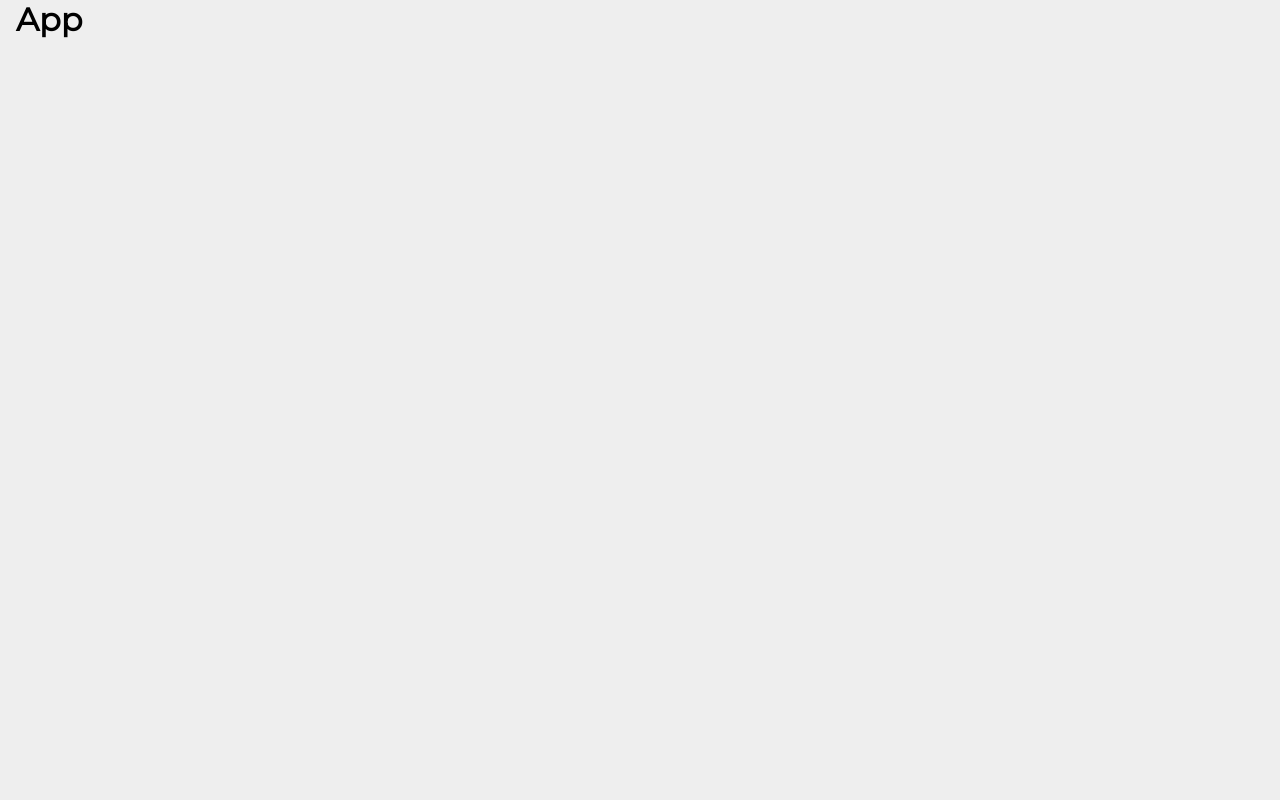
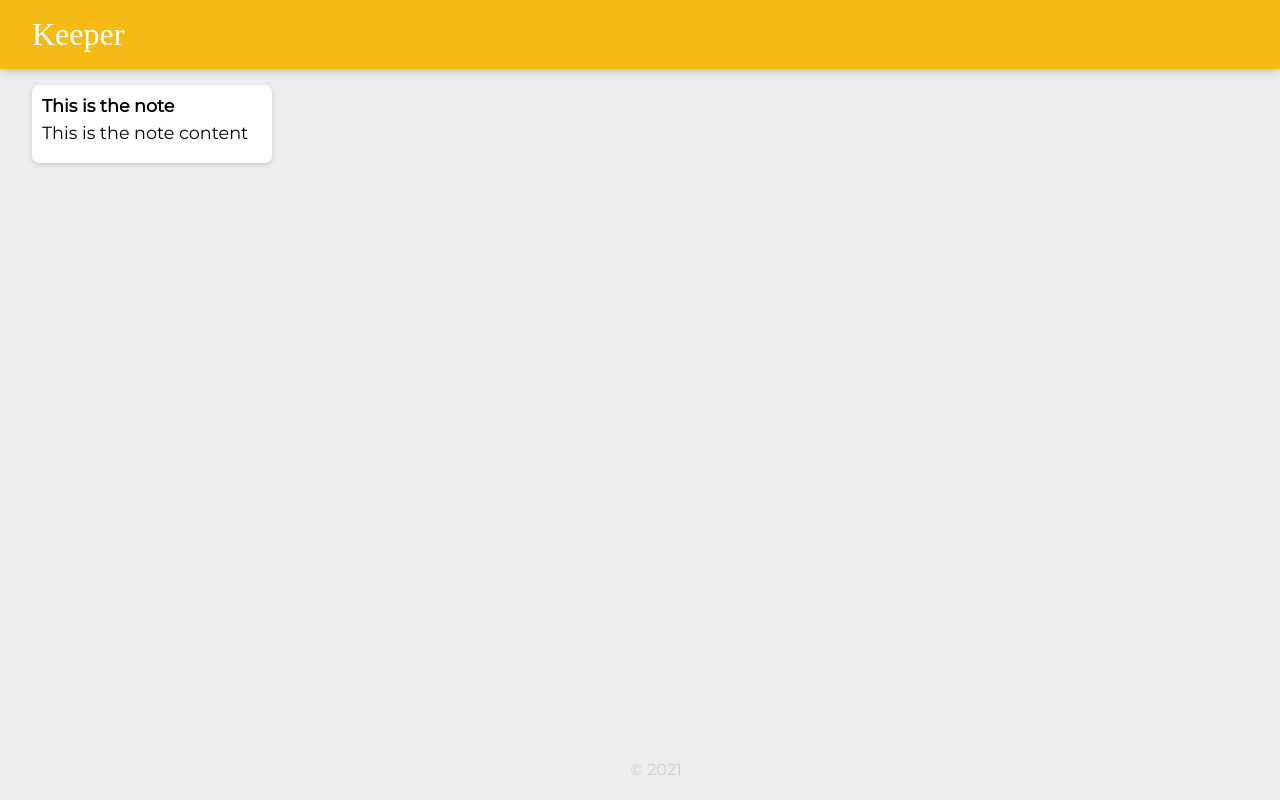
Before and after one commit to YakubuAmidu/keeper, a React (Create React App) app: page / in a window 1280 px wide. Built offline with nearby package versions, Linux system fonts and the light colour scheme; a web font is replaced by a local one.

Commit message:
Initial commit

```diff
--- a/src/App.jsx
+++ b/src/App.jsx
@@ -1,9 +1,14 @@
 import React from 'react';
+import Header from './Header';
+import Note from './Note';
+import Footer from './Footer';
 
 const App = () => {
   return (
     <div>
-      <h1>App</h1>
+      <Header />
+      <Note />
+      <Footer />
     </div>
   );
 };
--- a/src/Footer.jsx
+++ b/src/Footer.jsx
@@ -3,7 +3,9 @@
 const Footer = () => {
   return (
     <div>
-      <hp>&copy; 2021</hp>
+      <footer>
+        <p>&copy; 2021</p>
+      </footer>
     </div>
   );
 };
--- a/src/Header.jsx
+++ b/src/Header.jsx
@@ -3,7 +3,9 @@
 const Header = () => {
   return (
     <div>
-      <h1>Keeper</h1>
+      <header>
+        <h1>Keeper</h1>
+      </header>
     </div>
   );
 };
--- a/src/Note.jsx
+++ b/src/Note.jsx
@@ -2,9 +2,11 @@
 
 const Note = () => {
   return (
-    <div>
-      <h1>Note.jsx</h1>
-      <p>This where content goes</p>
+    <div className='note'>
+      <h1>
+        This is the note <title></title>
+      </h1>
+      <p>This is the note content</p>
     </div>
   );
 };
```
Also changed, not shown: 1 other file (tests, documents, lock files or other folders).
